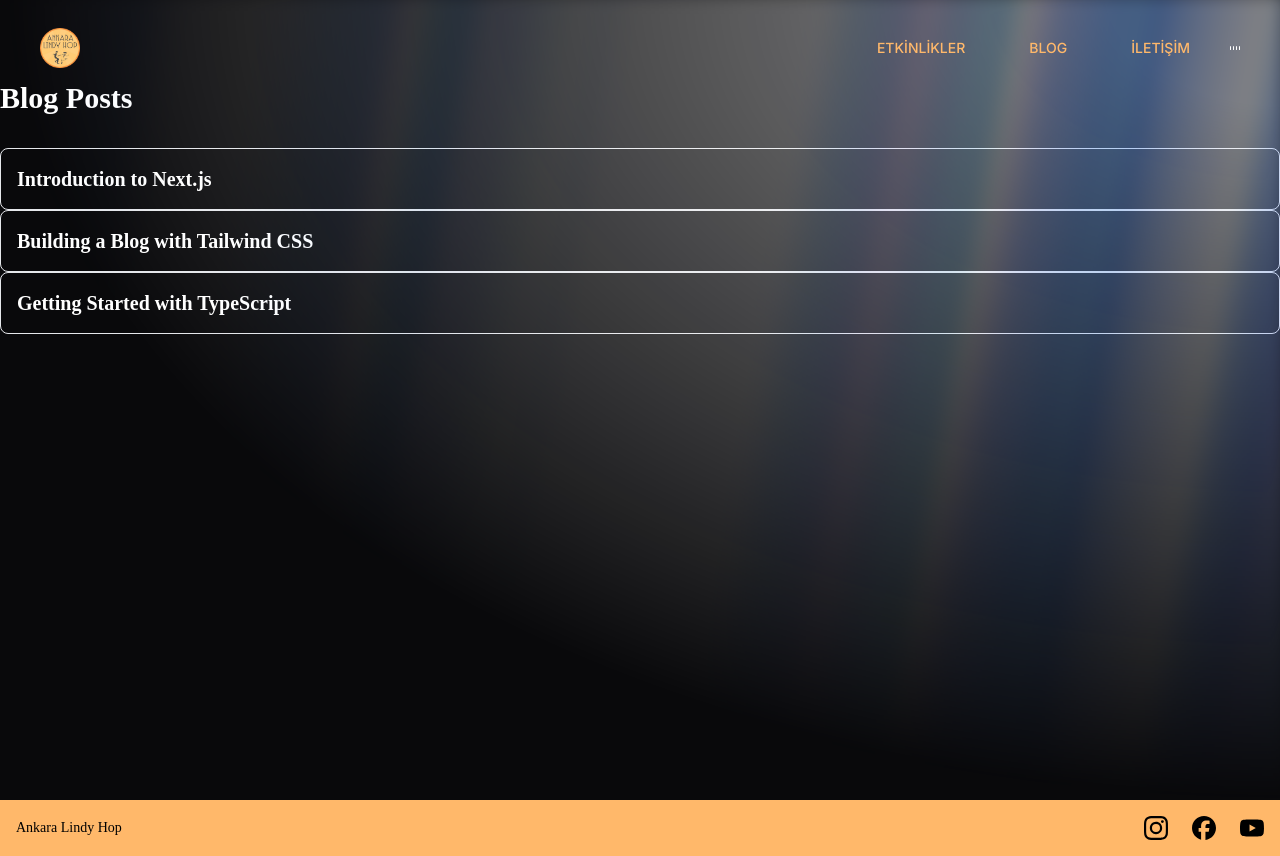
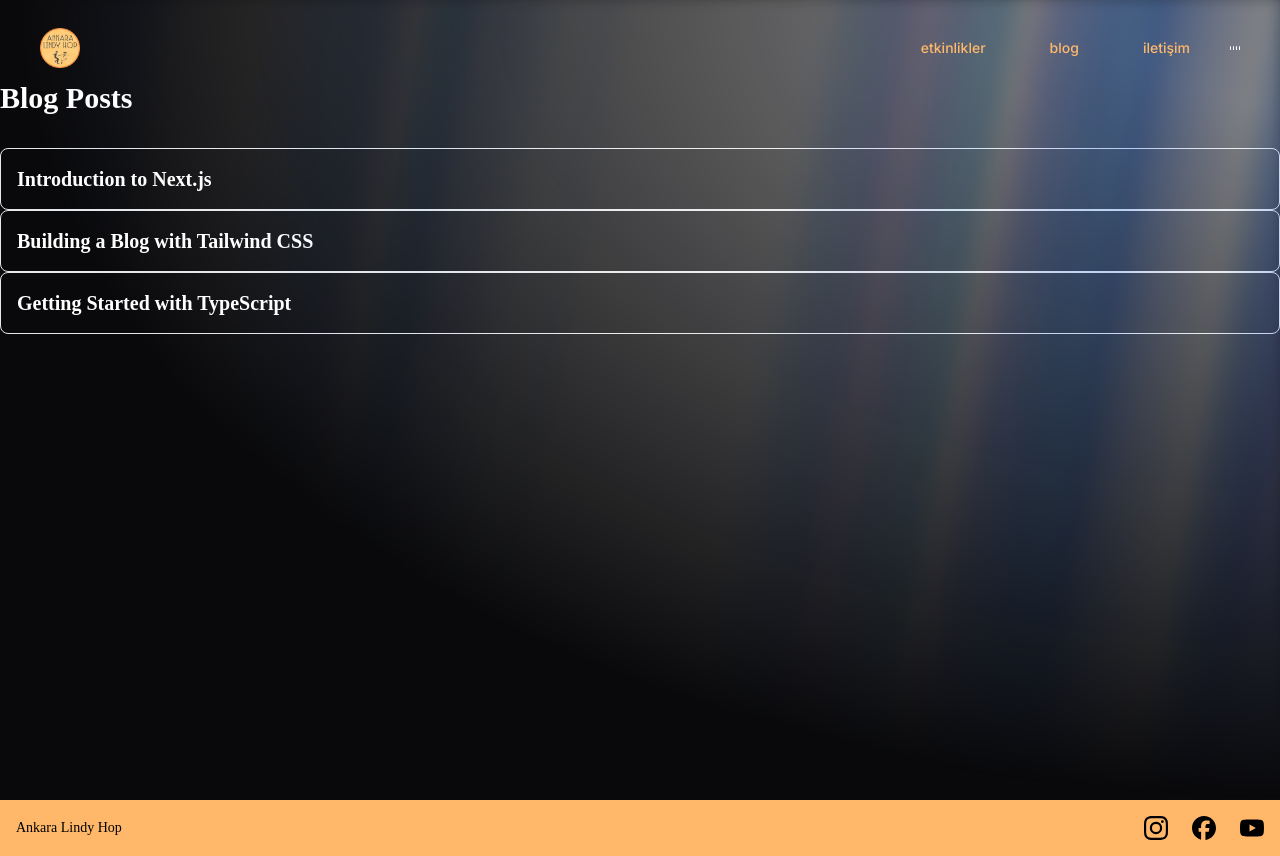
Before and after one commit to bbilginerdem/alh, a Next.js app: page /blog in a window 1280 px wide. Built offline with nearby package versions, Linux system fonts and the light colour scheme; a web font is replaced by a local one.

Commit message:
reorganized folder and styling

```diff
--- a/src/actions/sendEmail.ts
+++ /dev/null
@@ -1,50 +0,0 @@
-"use server";
-
-import React from "react";
-import { Resend } from "resend";
-
-import { getErrorMessage, validateString } from "@/lib/utils";
-
-import ContactFormEmail from "../email/ContactFormEmail";
-
-const resend = new Resend(process.env.RESEND_API_KEY);
-
-export const sendEmail = async (formData: FormData) => {
-	const senderEmail = formData.get("senderEmail");
-	const message = formData.get("message");
-
-	// simple server-side validation
-	if (!validateString(senderEmail, 500)) {
-		return {
-			error: "Invalid sender email",
-		};
-	}
-
-	if (!validateString(message, 5000)) {
-		return {
-			error: "Invalid message",
-		};
-	}
-
-	let data: object;
-	try {
-		data = await resend.emails.send({
-			from: "Contact Form <onboarding@resend.dev>",
-			to: "bbilgin.erdem@gmail.com",
-			subject: "From your personal website!",
-			replyTo: senderEmail as string,
-			react: React.createElement(ContactFormEmail, {
-				message: message as string,
-				senderEmail: senderEmail as string,
-			}),
-		});
-	} catch (error: unknown) {
-		return {
-			error: getErrorMessage(error),
-		};
-	}
-
-	return {
-		data,
-	};
-};
--- a/src/app/blog/[slug]/page.tsx
+++ b/src/app/blog/[slug]/page.tsx
@@ -1,6 +1,6 @@
 // app/blog/[slug]/page.tsx
 import { notFound } from "next/navigation";
-import { posts } from "@/data/posts";
+import { posts } from "@/lib/db/posts";
 
 export default async function BlogPost({
   params,
--- a/src/app/blog/page.tsx
+++ b/src/app/blog/page.tsx
@@ -1,6 +1,6 @@
 // app/blog/page.tsx
 import { BlogList } from "@/components/BlogList";
-import { posts } from "@/data/posts";
+import { posts } from "@/lib/db/posts";
 import CustomBlackLayout from "../../components/CustomBlackLayout";
 
 export default function BlogPage() {
--- a/src/app/globals.css
+++ b/src/app/globals.css
@@ -28,6 +28,7 @@
         50% 50%,
         50% 50%;
     }
+
     to {
       background-position:
         350% 50%,
@@ -45,6 +46,7 @@
   color utility to any element that depends on these defaults.
 */
 @layer base {
+
   *,
   ::after,
   ::before,
@@ -59,7 +61,7 @@
 }
 
 @utility nav-hover-btn {
-	@apply relative ms-10 font-inter text-xs uppercase text-orange-300 after:absolute after:-bottom-0.5 after:left-0 after:h-[2px] after:w-full after:origin-bottom-right after:scale-x-0 after:transition-transform after:duration-300 after:ease-[cubic-bezier(0.65_0.05_0.36_1)] hover:after:origin-bottom-left hover:after:scale-x-100 after:bg-white cursor-pointer;
+  @apply relative ms-10 font-inter text-xs text-orange-300 after:absolute after:-bottom-0.5 after:left-0 after:h-[2px] after:w-full after:origin-bottom-right after:scale-x-0 after:transition-transform after:duration-300 after:ease-[cubic-bezier(0.65_0.05_0.36_1)] hover:after:origin-bottom-left hover:after:scale-x-100 after:bg-white cursor-pointer;
 }
 
 @utility floating-nav {
@@ -177,10 +179,12 @@
     height: 4px;
     transform: translateY(-0px);
   }
+
   50% {
     height: 16px;
     transform: translateY(-4px);
   }
+
   100% {
     height: 4px;
     transform: translateY(-0px);
@@ -238,8 +242,7 @@
 .three-body__dot:nth-child(2)::after {
   bottom: 0;
   left: 0;
-	animation: wobble1 var(--uib-speed) infinite calc(var(--uib-speed) * -0.15)
-		ease-in-out;
+  animation: wobble1 var(--uib-speed) infinite calc(var(--uib-speed) * -0.15) ease-in-out;
 }
 
 .three-body__dot:nth-child(3) {
@@ -265,6 +268,7 @@
 }
 
 @keyframes wobble1 {
+
   0%,
   100% {
     transform: translateY(0%) scale(1);
@@ -278,6 +282,7 @@
 }
 
 @keyframes wobble2 {
+
   0%,
   100% {
     transform: translateY(0%) scale(1);
--- a/src/app/iletisim/page.tsx
+++ b/src/app/iletisim/page.tsx
@@ -4,7 +4,7 @@ import { Send } from "lucide-react";
 import { useId } from "react";
 import { useFormStatus } from "react-dom";
 import toast from "react-hot-toast";
-import { sendEmail } from "@/actions/sendEmail";
+import { sendEmail } from "@/lib/api/sendEmail";
 import CustomBlackLayout from "../../components/CustomBlackLayout";
 
 export default function Contact() {
--- a/src/components/Navbar.tsx
+++ b/src/components/Navbar.tsx
@@ -8,9 +8,9 @@ import Link from "next/link";
 import { useEffect, useRef, useState } from "react";
 import { useWindowScroll } from "react-use";
 import { v4 as uuidv4 } from "uuid";
-import { turkishToEnglish } from "../lib/turkishToEnglish";
+import { turkishToEnglish } from "@/lib/utils";
 
-const navItems: string[] = ["etkİnlİkler", "blog", "İletİşİm"];
+const navItems: string[] = ["etkinlikler", "blog", "iletişim"];
 
 const NavBar = () => {
   const [isAudioPlaying, setIsAudioPlaying] = useState<boolean>(false);
@@ -165,7 +165,7 @@ const NavBar = () => {
                 className="block p-4 font-medium text-sm hover:bg-orange-50"
                 onClick={() => setIsDropdownOpen(false)}
               >
-								{item.toUpperCase()}
+                {turkishToEnglish(item).toLowerCase()}
               </Link>
             ))}
           </div>
--- /dev/null
+++ b/src/lib/api/sendEmail.ts
@@ -0,0 +1,50 @@
+"use server";
+
+import React from "react";
+import { Resend } from "resend";
+
+import { getErrorMessage, validateString } from "@/lib/utils";
+
+import ContactFormEmail from "../../email/ContactFormEmail";
+
+const resend = new Resend(process.env.RESEND_API_KEY);
+
+export const sendEmail = async (formData: FormData) => {
+  const senderEmail = formData.get("senderEmail");
+  const message = formData.get("message");
+
+  // simple server-side validation
+  if (!validateString(senderEmail, 500)) {
+    return {
+      error: "Invalid sender email",
+    };
+  }
+
+  if (!validateString(message, 5000)) {
+    return {
+      error: "Invalid message",
+    };
+  }
+
+  let data: object;
+  try {
+    data = await resend.emails.send({
+      from: "Contact Form <onboarding@resend.dev>",
+      to: "bbilgin.erdem@gmail.com",
+      subject: "From your personal website!",
+      replyTo: senderEmail as string,
+      react: React.createElement(ContactFormEmail, {
+        message: message as string,
+        senderEmail: senderEmail as string,
+      }),
+    });
+  } catch (error: unknown) {
+    return {
+      error: getErrorMessage(error),
+    };
+  }
+
+  return {
+    data,
+  };
+};
--- a/src/lib/turkishToEnglish.ts
+++ /dev/null
@@ -1,18 +0,0 @@
-export function turkishToEnglish(text: string): string {
-	const turkishChars: { [key: string]: string } = {
-		ç: "c",
-		Ç: "C",
-		ğ: "g",
-		Ğ: "G",
-		ı: "i",
-		İ: "i",
-		ö: "o",
-		Ö: "O",
-		ş: "s",
-		Ş: "S",
-		ü: "u",
-		Ü: "U",
-	};
-
-	return text.replace(/[çÇğĞıİöÖşŞüÜ]/g, (char) => turkishChars[char] || char);
-}
--- a/src/lib/utils.ts
+++ b/src/lib/utils.ts
@@ -28,3 +28,21 @@ export const getErrorMessage = (error: unknown) => {
 
 	return message;
 };
+export function turkishToEnglish(text: string): string {
+  const turkishChars: { [key: string]: string } = {
+    ç: "c",
+    Ç: "C",
+    ğ: "g",
+    Ğ: "G",
+    ı: "i",
+    İ: "i",
+    ö: "o",
+    Ö: "O",
+    ş: "s",
+    Ş: "S",
+    ü: "u",
+    Ü: "U",
+  };
+
+  return text.replace(/[çÇğĞıİöÖşŞüÜ]/g, (char) => turkishChars[char] || char);
+}
```
Also changed, not shown: src/lib/db/posts.ts (renamed from src/data/posts.ts). Lines whose indentation alone changed are shown as unchanged.
